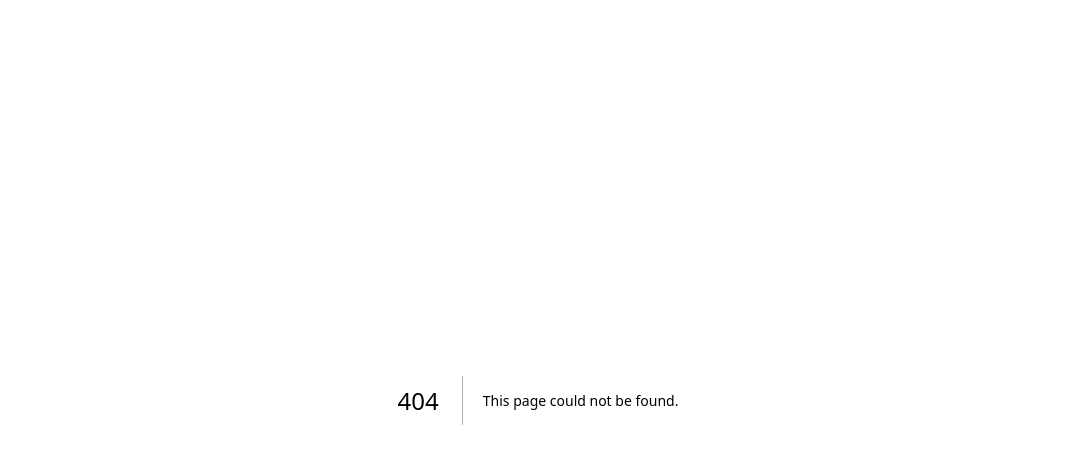
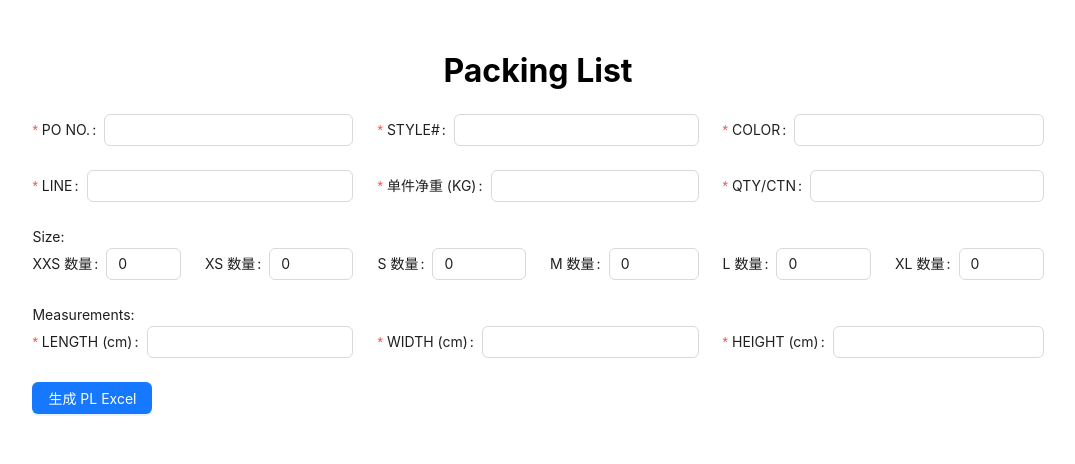
Before and after one commit to DivineRapierH/ldp-quotation, a Next.js app: page /packing-list in a window 1280 px wide. Before the commit this address had no page. Shown: the top 464 px of the page, without its empty margins (102-1177 px from the left). Built offline with nearby package versions, Linux system fonts and the light colour scheme.

Commit message:
feat: add PL form

```diff
--- /dev/null
+++ b/components/DTOs.ts
@@ -0,0 +1,39 @@
+export interface PLFormValues {
+  poName: string,
+  style: string,
+  color: string,
+  lineName: string,
+  weightPerPieceInKg: string,
+  quantityPerCarton: number,
+  XXS: number,
+  XS: number,
+  S: number,
+  M: number,
+  L: number,
+  XL: number,
+  measurementL: string,
+  measurementW: string,
+  measurementH: string
+}
+
+export interface PLRequestValues {
+  poName: string,
+  style: string,
+  color: string,
+  lineName: string,
+  weightPerPieceInKg: string,
+  quantityPerCarton: number,
+  quantityOfSizes: {
+    XXS: number,
+    XS: number,
+    S: number,
+    M: number,
+    L: number,
+    XL: number
+  },
+  cartonMeasurements: {
+    L: string,
+    W: string,
+    H: string
+  }
+}
--- /dev/null
+++ b/components/PLFrom.tsx
@@ -0,0 +1,243 @@
+import {Button, Col, Form, Input, Row} from "antd";
+import React from "react";
+import {PLFormValues, PLRequestValues} from "./DTOs";
+
+export default function PLFrom({onSubmit}: {onSubmit: (values: PLRequestValues) => void}) {
+  const [form] = Form.useForm();
+
+  return (
+    <Form
+      form={form}
+      name="pl_form"
+      onFinish={values => {
+        const plRequestValues: PLRequestValues = {
+          poName: values.poName,
+          style: values.style,
+          color: values.color,
+          lineName: values.lineName,
+          weightPerPieceInKg: values.weightPerPieceInKg,
+          quantityPerCarton: values.quantityPerCarton,
+          quantityOfSizes: {
+            XXS: values.XXS,
+            XS: values.XS,
+            S: values.S,
+            M: values.M,
+            L: values.L,
+            XL: values.XL,
+          },
+          cartonMeasurements: {
+            L: values.measurementL,
+            W: values.measurementW,
+            H: values.measurementH,
+          }
+        }
+        onSubmit(plRequestValues);
+      }}
+    >
+      <Row gutter={24}>
+        <Col span={8}>
+          <Form.Item
+            name="poName"
+            label="PO NO."
+            rules={[
+              {
+                required: true,
+                message: '请输入 PO NO. !',
+              },
+            ]}
+          >
+            <Input type="text"/>
+          </Form.Item>
+        </Col>
+        <Col span={8}>
+          <Form.Item
+            name="style"
+            label="STYLE#"
+            rules={[
+              {
+                required: true,
+                message: '请输入 STYLE# !',
+              },
+            ]}
+          >
+            <Input type="text"/>
+          </Form.Item>
+        </Col>
+        <Col span={8}>
+          <Form.Item
+            name="color"
+            label="COLOR"
+            rules={[
+              {
+                required: true,
+                message: '请输入 COLOR !',
+              },
+            ]}
+          >
+            <Input type="text"/>
+          </Form.Item>
+        </Col>
+      </Row>
+      <Row gutter={24}>
+        <Col span={8}>
+          <Form.Item
+            name="lineName"
+            label="LINE"
+            rules={[
+              {
+                required: true,
+                message: '请输入 LINE !',
+              },
+            ]}
+          >
+            <Input type="text"/>
+          </Form.Item>
+        </Col>
+        <Col span={8}>
+          <Form.Item
+            name="weightPerPieceInKg"
+            label="单件净重 (KG)"
+            rules={[
+              {
+                required: true,
+                message: '请输入 单件净重 !',
+              },
+            ]}
+          >
+            <Input type="text"/>
+          </Form.Item>
+        </Col>
+        <Col span={8}>
+          <Form.Item
+            name="quantityPerCarton"
+            label="QTY/CTN"
+            rules={[
+              {
+                required: true,
+                message: '请输入 QTY/CTN !',
+              },
+            ]}
+          >
+            <Input type="number"/>
+          </Form.Item>
+        </Col>
+      </Row>
+      <Row>
+        <Col span={8}>
+          Size:
+        </Col>
+      </Row>
+      <Row gutter={24}>
+        <Col span={4}>
+          <Form.Item
+            name="XXS"
+            label="XXS 数量"
+            initialValue={0}
+          >
+            <Input type="number"/>
+          </Form.Item>
+        </Col>
+        <Col span={4}>
+          <Form.Item
+            name="XS"
+            label="XS 数量"
+            initialValue={0}
+          >
+            <Input type="number"/>
+          </Form.Item>
+        </Col>
+        <Col span={4}>
+          <Form.Item
+            name="S"
+            label="S 数量"
+            initialValue={0}
+          >
+            <Input type="number"/>
+          </Form.Item>
+        </Col>
+        <Col span={4}>
+          <Form.Item
+            name="M"
+            label="M 数量"
+            initialValue={0}
+          >
+            <Input type="number"/>
+          </Form.Item>
+        </Col>
+        <Col span={4}>
+          <Form.Item
+            name="L"
+            label="L 数量"
+            initialValue={0}
+          >
+            <Input type="number"/>
+          </Form.Item>
+        </Col>
+        <Col span={4}>
+          <Form.Item
+            name="XL"
+            label="XL 数量"
+            initialValue={0}
+          >
+            <Input type="number"/>
+          </Form.Item>
+        </Col>
+      </Row>
+      <Row>
+        <Col span={8}>
+          Measurements:
+        </Col>
+      </Row>
+      <Row gutter={24}>
+        <Col span={8}>
+          <Form.Item
+            name="measurementL"
+            label="LENGTH (cm)"
+            rules={[
+              {
+                required: true,
+                message: '请输入 LENGTH !',
+              },
+            ]}
+          >
+            <Input type="text"/>
+          </Form.Item>
+        </Col>
+        <Col span={8}>
+          <Form.Item
+            name="measurementW"
+            label="WIDTH (cm)"
+            rules={[
+              {
+                required: true,
+                message: '请输入 WIDTH !',
+              },
+            ]}
+          >
+            <Input type="text"/>
+          </Form.Item>
+        </Col>
+        <Col span={8}>
+          <Form.Item
+            name="measurementH"
+            label="HEIGHT (cm)"
+            rules={[
+              {
+                required: true,
+                message: '请输入 HEIGHT !',
+              },
+            ]}
+          >
+            <Input type="text"/>
+          </Form.Item>
+        </Col>
+      </Row>
+      <Form.Item>
+        <Button type="primary" htmlType="submit">
+          生成 PL Excel
+        </Button>
+      </Form.Item>
+    </Form>
+  );
+
+}
--- a/package.json
+++ b/package.json
@@ -14,7 +14,8 @@
     "less": "^4.1.2",
     "next": "13.1.6",
     "react": "^18.2.0",
-    "react-dom": "^18.2.0"
+    "react-dom": "^18.2.0",
+    "axios": "^1.3.4"
   },
   "devDependencies": {
     "@types/node": "18.14.0",
--- /dev/null
+++ b/pages/packing-list/index.tsx
@@ -0,0 +1,53 @@
+import {NextPage} from "next";
+import styles from "../../styles/Home.module.css";
+import Head from "next/head";
+import PLFrom from "../../components/PLFrom";
+import {PLRequestValues} from "../../components/DTOs";
+import axios from "axios";
+
+const PLHome: NextPage = () => {
+  return (
+    <div className={styles.container}>
+      <Head>
+        <title>PL Generator</title>
+        <meta name="description" content="PL 生成器"/>
+        <link rel="icon" href="../../public/Water-Wave-Emoji.png"/>
+      </Head>
+
+      <main className={styles.main}>
+        <h1 className={styles.title}>
+          Packing List
+        </h1>
+        <PLFrom
+          onSubmit={request => {
+            callApi(request);
+          }}
+        />
+      </main>
+    </div>
+  );
+};
+
+function callApi(request: PLRequestValues) {
+  const url = 'https://xdht.huanglifan.com/api/packing-list/output-excel';
+  // Assume url is the API endpoint that returns an octet-stream file
+  axios.post(url, request)
+    .then(response => {
+      // Assume filename is obtained from response headers
+      const blob = new Blob([response.data], {type: response.headers['content-type']});
+      const url = window.URL.createObjectURL(blob);
+      const a = document.createElement('a');
+      a.href = url;
+      // @ts-ignore
+      a.download = response.headers.get("Content-Disposition").split("filename=")[1] || 'download';
+      document.body.appendChild(a);
+      a.click();
+      document.body.removeChild(a);
+      window.URL.revokeObjectURL(url);
+    })
+    .catch(error => {
+      // Handle error
+    });
+}
+
+export default PLHome;
```
Also changed, not shown: pages/_app.tsx (+3 -4 lines), 1 other file (tests, documents, lock files or other folders).
